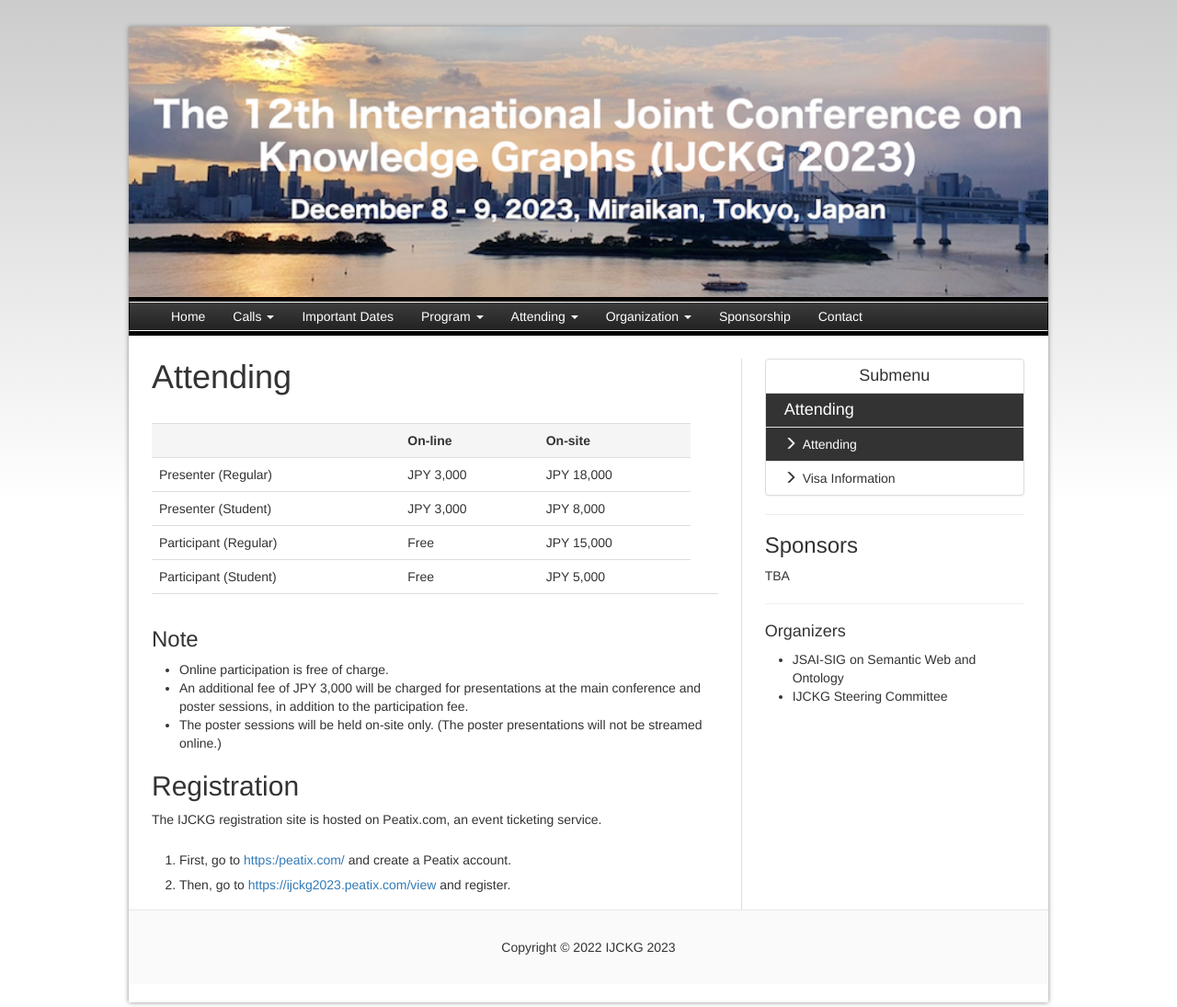
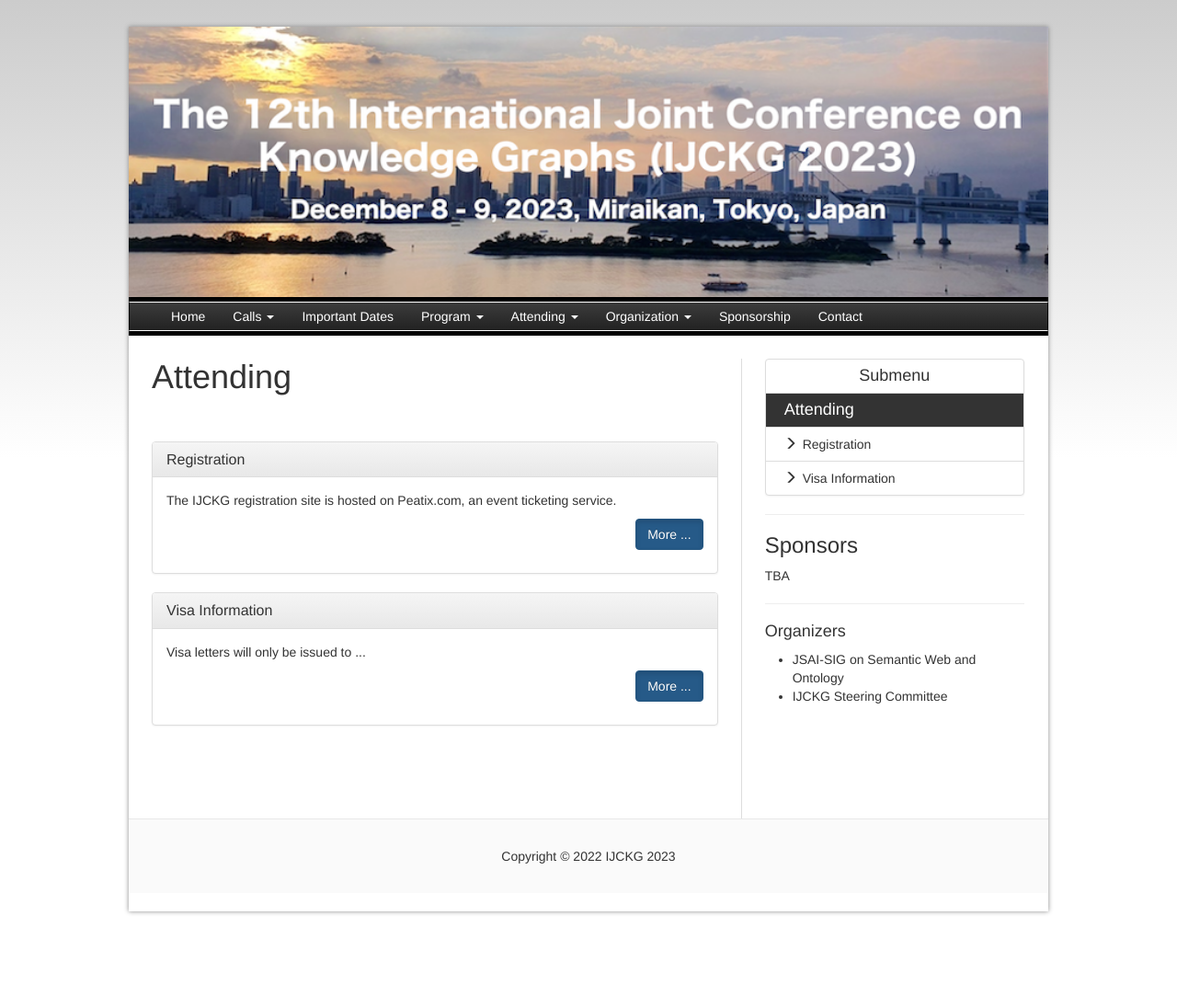
Before and after one commit to IJCKGconference/IJCKG2023, a Jekyll site: the page built from pages/attending.html, in a window 1280 px wide. Shown: the whole page at 92% size. Built offline with Jekyll 4.4.1, drawn with Linux system fonts in a browser that asks for light colours; after the commit the page ends 996 px from its top, so only the background shows below that.

Commit message:
update news, registration, attending pages

```diff
--- a/index.html
+++ b/index.html
@@ -28,6 +28,9 @@
   <h3>News</h3>
   <p>
   <dl>
+    <dt></dt>
+    <dd class="indent"><b>21 Oct 2023</b>: Registration is now open. <a
+        href="pages/attending/registration.html">[detail..]</a></dd>
     <dt></dt>
     <dd class="indent"><b>18 Oct 2023</b>: Deadlines extended: Poster and demo paper submission - October 27, 2023,
       Poster and demo paper notification - November 10, 2023.</dd>
--- a/pages/attending.html
+++ b/pages/attending.html
@@ -8,68 +8,34 @@
 ---
 <h1>{{ page.title }}</h1>
 
-<table class="table">
-    <tr class="active">
-        <th></th>
-        <th>
-            On-line
-        </th>
-        <th>
-            On-site
-        </th>
-    </tr>
-    <tr>
-        <td>Presenter (Regular)</td>
-        <td>JPY 3,000</td>
-        <td>JPY 18,000</td>
-    </tr>
-    <tr>
-        <td>Presenter (Student)</td>
-        <td>JPY 3,000</td>
-        <td>JPY 8,000</td>
-    </tr>
-    <tr>
-        <td>Participant (Regular)</td>
-        <td>Free</td>
-        <td>JPY 15,000</td>
-    </tr>
-    <tr>
-        <td>Participant (Student)</td>
-        <td>Free</td>
-        <td>JPY 5,000</td>
-    </tr>
-    <tr>
-        <td></td>
-        <td></td>
-        <td></td>
-        <td></td>
-    </tr>
-</table>
+<br />
 
-<h3>Note</h3>
-<ul>
-    <li>Online participation is free of charge. </li>
-    <li>An additional fee of JPY 3,000 will be charged for presentations at the main conference and poster sessions, in
-        addition to the participation fee.</li>
-    <li>The poster sessions will be held on-site only. (The poster presentations will not be streamed online.)</li>
-</ul>
+<div class="panel panel-default">
+    <div class="panel-heading">
+        <h3 class="panel-title"><a href="attending/registration.html">Registration</a></h3>
+    </div>
+    <div class="panel-body">
+        <p class="text-justify">
+            The IJCKG registration site is hosted on Peatix.com, an event ticketing service.
+        </p>
+        <p class="allign-right">
+            <a href="{{site.baseurl}}/pages/attending/registration.html" class="btn btn-primary active" role="button">
+                More ... </a>
+        </p>
+    </div>
+</div>
 
-<h2>Registration</h2>
-<p>The IJCKG registration site is hosted on Peatix.com, an event ticketing service.</p>
-<ol>
-    <li>First, go to <a href="https:/peatix.com/" target="_blank">https:/peatix.com/</a> and create a Peatix account.
-    </li>
-    <li>Then, go to <a href="https://ijckg2023.peatix.com/view" target="_blank">https://ijckg2023.peatix.com/view</a>
-        and register.</li>
-</ol>
-
-<!--
-Further details will be announced later.
-
-<ul>
-    <li><a href="{{site.baseurl}}/pages/attending/venue.html">Venue</a></li>
-    <li><a href="{{site.baseurl}}/pages/attending/local-area.html">Local Area</a></li>
-    <li><a href="{{site.baseurl}}/pages/attending/accommodations.html">Accommodations</a></li>
-    <li><a href="{{site.baseurl}}/pages/attending/visa-info.html">Visa Information</a></li>
-</ul>
--->
+<div class="panel panel-default">
+    <div class="panel-heading">
+        <h3 class="panel-title"><a href="attending/visa-info.html">Visa Information</a></h3>
+    </div>
+    <div class="panel-body">
+        <p class="text-justify">
+            Visa letters will only be issued to ...
+        </p>
+        <p class="allign-right">
+            <a href="{{site.baseurl}}/pages/attending/visa-info.html" class="btn btn-primary active" role="button">
+                More ... </a>
+        </p>
+    </div>
+</div>
```
Also changed, not shown: other parts of pages/attending.html (+1 -1 lines), pages/attending/registration.html (+12 -2 lines), 16 other files.
